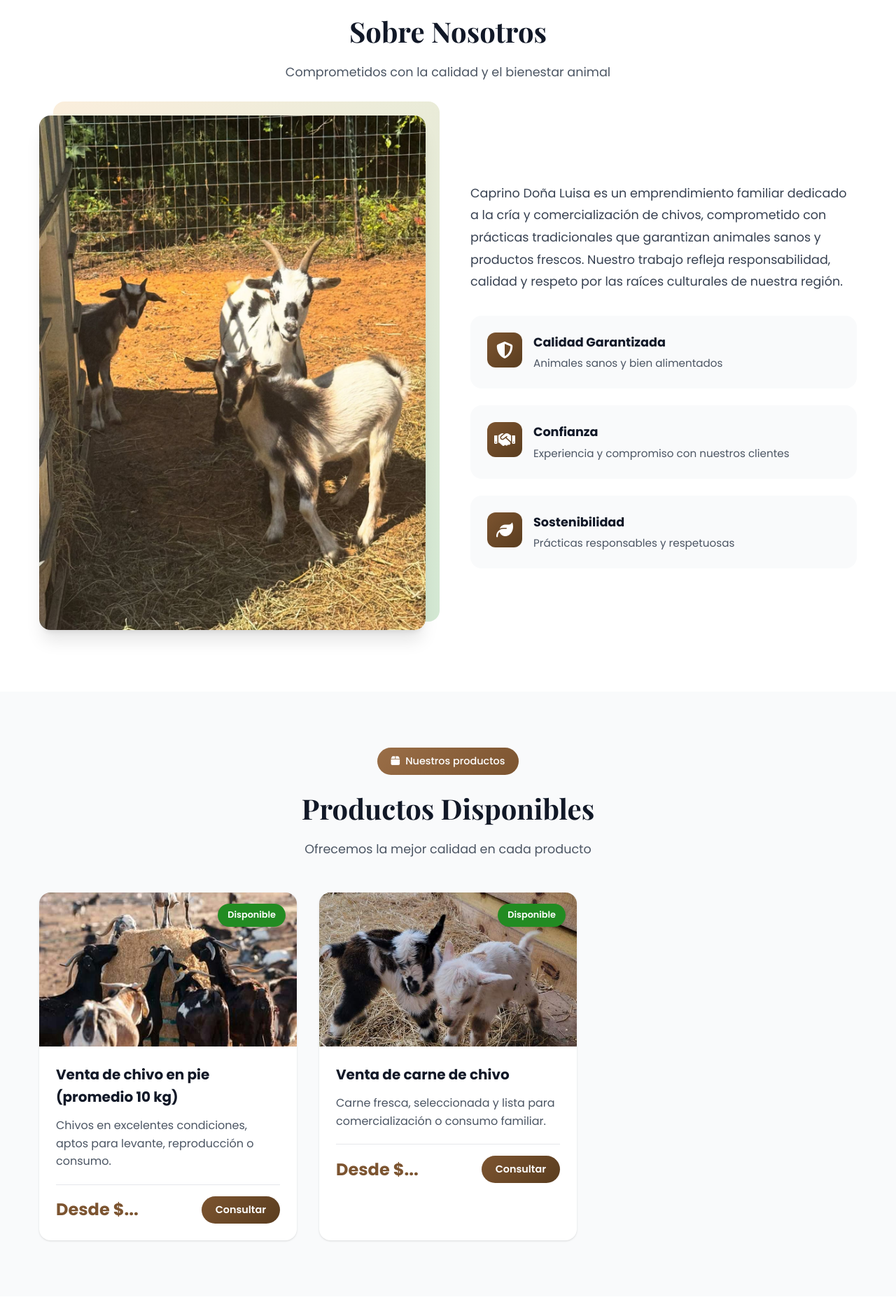
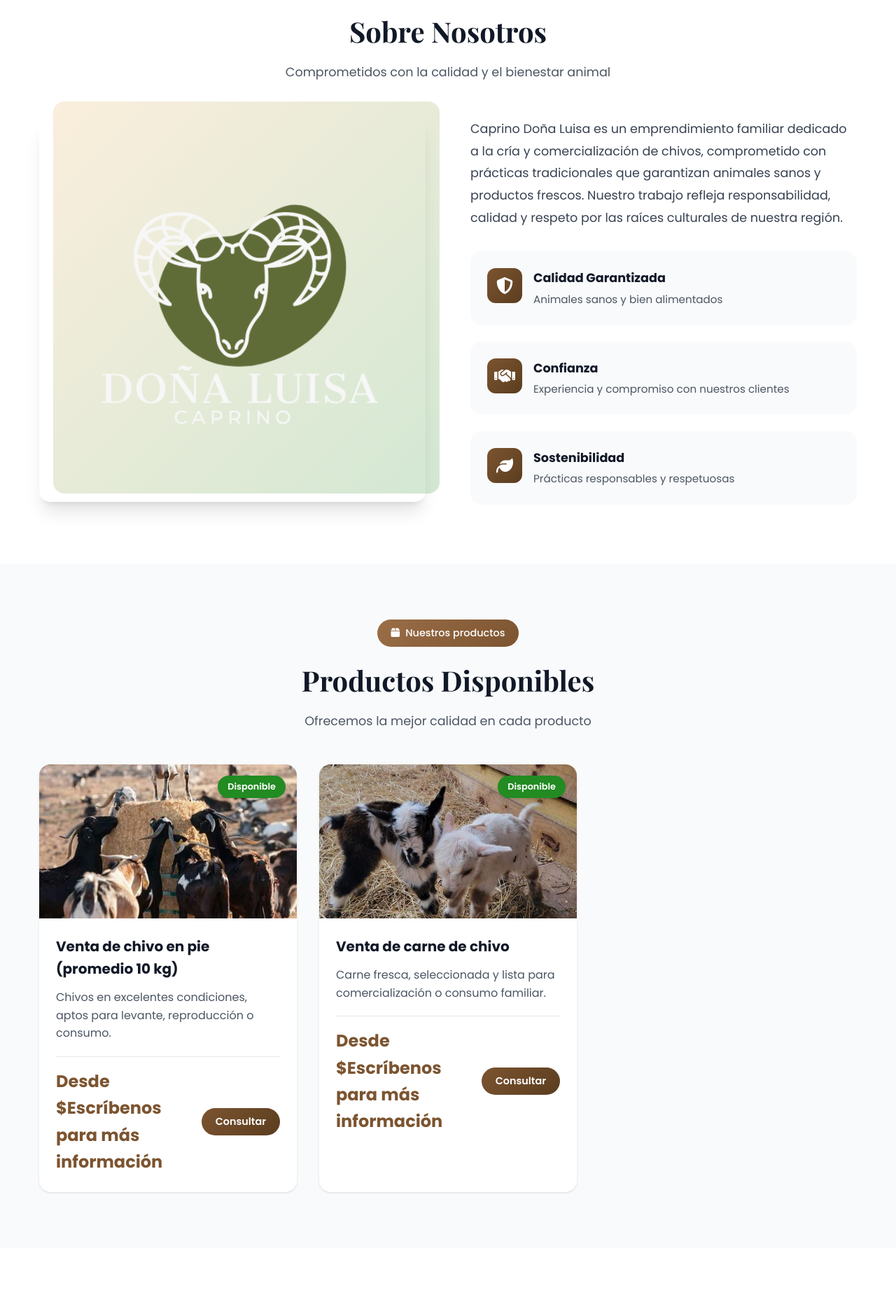
Before and after one commit to ReconvencionLaboralGuajira/caprino-dona-luisa-110, a plain HTML site: page index.html in a window 1280 px wide. Shown: the part 922-2782 px from the top of the page at 70% size. Drawn offline with nearby package versions, Linux system fonts and the light colour scheme; no server answers.

Commit message:
Publish site

```diff
--- a/index.html
+++ b/index.html
@@ -25,7 +25,7 @@
                         <div class="logo-text">
                             <h1 class="logo-title">Caprino Doña Luisa</h1>
 
-                            <p class="logo-subtitle">Su objetivo es abastecer a la comunidad de Uribia con carne caprina de calidad y fortalecer la economía local a través del manejo responsable del rebaño.</p>
+                            <p class="logo-subtitle">Su objetivo es abastecer a la comunidad de Uribia con carne caprina de calidad</p>
 
                         </div>
                     </a>
@@ -97,7 +97,7 @@
                 <div class="about-grid">
 
                     <div class="about-media">
-                        <img src="images/85b7b0c7f8bc710c09211fa5274be763296cb952.jpg" alt="Sobre nosotros" loading="lazy">
+                        <img src="images/5ec8604e5298ba6b39e79e7bc8ee44efa9ddef4c.png" alt="Sobre nosotros" loading="lazy">
                         <div class="about-decoration"></div>
                     </div>
 
@@ -162,7 +162,7 @@
                             <p>Chivos en excelentes condiciones, aptos para levante, reproducción o consumo.</p>
 
                             <div class="product-footer">
-                                <span class="price">Desde $...</span>
+                                <span class="price">Desde $Escríbenos para más información </span>
 
                                 <a href="https://wa.me/3148682983?text=Hola,%20me%20interesa%20Venta de chivo en pie (promedio 10 kg)"
                                    class="btn-small"
@@ -188,7 +188,7 @@
                             <p>Carne fresca, seleccionada y lista para comercialización o consumo familiar.</p>
 
                             <div class="product-footer">
-                                <span class="price">Desde $...</span>
+                                <span class="price">Desde $Escríbenos para más información </span>
 
                                 <a href="https://wa.me/3148682983?text=Hola,%20me%20interesa%20Venta de carne de chivo"
                                    class="btn-small"
```
